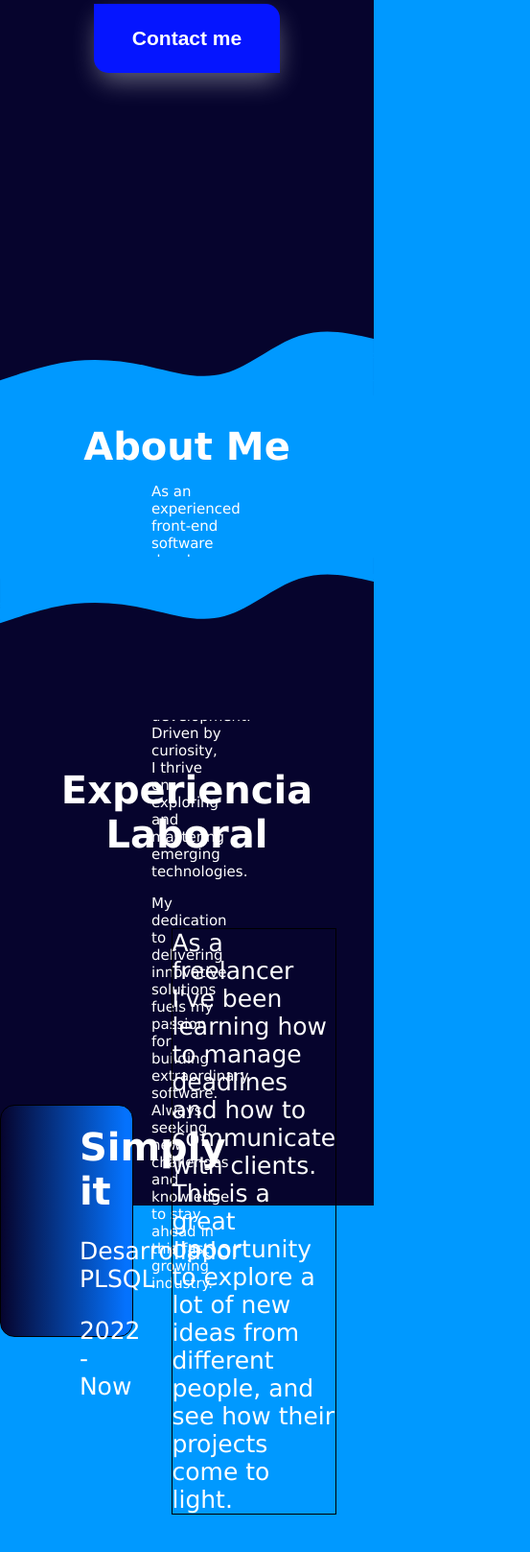
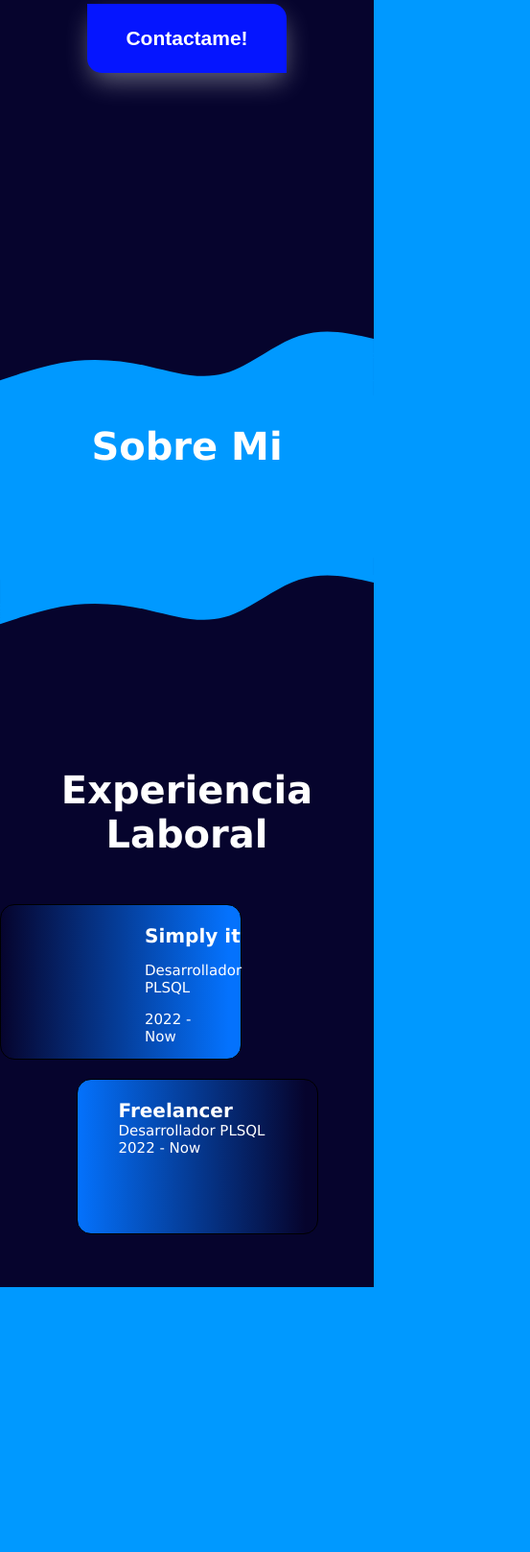
Before and after one commit to ronal-vaca/Portfolio, a plain HTML site: page index.html in a window 390 px wide. Shown: the part 383-2000 px from the top of the page at 96% size, 553 px wide, since content can reach past the window. After the commit the page ends 1724 px from the top, so only its background shows below. Drawn offline with Linux system fonts and the light colour scheme; a web font is replaced by a local one.

Commit message:
ultimos cambios hasta la fecha.

```diff
--- a/index.html
+++ b/index.html
@@ -31,18 +31,26 @@
         </nav>
     </header>
     <main>
-        <p>Hey, I'm Ronaldo</p>
+        <p>Hola!, Soy Ronaldo</p>
         <h1>Front End Developer</h1>
-        <button class="contacto">Contact me</button>
+        <button class="contacto">Contactame!</button>
     </main>
     <div class="waveTop">
         <svg xmlns="http://www.w3.org/2000/svg" viewBox="0 0 1440 320"><path fill="#0099ff" fill-opacity="1" d="M0,256L48,240C96,224,192,192,288,181.3C384,171,480,181,576,202.7C672,224,768,256,864,229.3C960,203,1056,117,1152,85.3C1248,53,1344,75,1392,85.3L1440,96L1440,320L1392,320C1344,320,1248,320,1152,320C1056,320,960,320,864,320C768,320,672,320,576,320C480,320,384,320,288,320C192,320,96,320,48,320L0,320Z"></path></svg>
     </div>
     <div class="aboutMe">
         <div class="container">
-            <h4>About Me</h4>
-            <p>As an experienced front-end software developer and freelancer, my journey spans over 3 years in web development. Driven by curiosity, I thrive on exploring and mastering emerging technologies.</p>
-            <p>My dedication to delivering innovative solutions fuels my passion for building extraordinary software. Always seeking new challenges and knowledge to stay ahead in this fast growing industry.</p>
+            <h4>Sobre Mi</h4>
+            <p>Soy una persona con ganas de
+                Aprender y formarse cada día. trabajo como desarrollador en bases de datos PLSQL, pero el mundo del Front end siempre fue algo que me llamo mucho la atención.
+                Soy
+                estudiante de la carrera Informática
+                Aplicada y me gusta mucho
+                aprender de forma Autodidacta.
+                Me apasionan los retos y me
+                emociona el saber que cada día se
+                puede aprender algo nuevo
+            </p>
         </div>
     </div>
     <div class="waveBottom">
--- a/style.css
+++ b/style.css
@@ -99,7 +99,7 @@ main p{
 }
 .waveBottom svg{
     position: absolute;
-    top: -1px;
+    top: 0px;
     left: 0;
     margin: 0;
     padding: 0;
@@ -129,8 +129,8 @@ main p{
 
 }
 .aboutMe .container p{
-    padding: 0 5rem;
-    font-size: 15px;
+    padding: 0.5rem;
+    font-size: 30px;
 }
 /* FIN ABOUT ME */
 
@@ -174,10 +174,21 @@ main p{
     margin-left: 60%;
 }
 .info-izquierda .detalle{
-    width: 75%;
+    width: 65%;
     border: 1px solid #000;
     margin-right: 20%;
     margin-left: 40px;
+}
+
+/* DERECHA */
+.info-derecha .container .job-derecho{
+    margin-left: 17%;
+}
+.info-derecha .detalle{
+    width: 65%;
+    border: 1px solid #000;
+    margin-left: 20%;
+    margin-right: 40px;
 }
 .info-derecha .container{
     height: 15rem;
@@ -187,17 +198,6 @@ main p{
     border: 1px solid #000;
     border-radius: 15px;
 }
-/* DERECHA */
-.info-derecha .container .job-derecho{
-    margin-left: 17%;
-}
-.info-derecha .detalle{
-    width: 75%;
-    border: 1px solid #000;
-    margin-left: 20%;
-    margin-right: 40px;
-}
-
 /* FIN EXPERIENCIA */
 
 
@@ -214,40 +214,78 @@ main p{
     }
     .logo h2{
         display: none;
-        /* font-size: 45px; */
     }
 
     /* FIN HEADER */
+
     /* INICIO MAIN */
     main P{
         font-size: 27px;
     }
     main h1{
-        font-size: 42px
+        font-size: 42px;
+        text-align:center;
     }
     .aboutMe{
         height: 20vh;
+        width: 100%;
     }
     .aboutMe .container h4{
-        /* position: relative; */
         font-size: 40px;
-        /* text-align: center; */
         font-weight: 600;
-        /* margin: 0; */
+        width: 100%;
 
     }
     .aboutMe .container p{
-        /* padding: 0 5rem; */
         font-size: 15px;
+        display: none;
     }
     /* FIN MAIN */
+
     /* INICIO EXPERIENCIA */
+    .experiencia{
+        height: 70vh;
+    }
+    .experiencia .informacion{
+        margin-bottom: 20px;
+    }
     .experiencia h3{
         font-size: 40px;
         /* text-align: center; */
         font-weight: 600;
     }
-
-
+    .info-izquierda .container{
+        height: 10rem;
+        width: 250px;
+        margin: 0;
+        padding: 0;
+    }
+    .info-izquierda p {
+        width: 65%;
+        font-size: 15px;
+    }
+    .informacion .job{
+        display: flex;
+        font-size: 20px;
+        margin-bottom: 0;
+    }
+    .info-derecha .container{
+        height: 10rem;
+        width: 250px;
+        margin-left: 80px;
+        padding: 0;
+        justify-content: flex-end;
+    }
+    .info-derecha .container .job-derecho{
+        align-self: flex-end;
+    }
+    .info-derecha p {
+        /* width: 65%; */
+        font-size: 15px;
+        margin: 0;
+    }
+    .informacion .detalle{
+        display: none;
+    }
     /* FIN EXPERIENCIA */
 }
```
